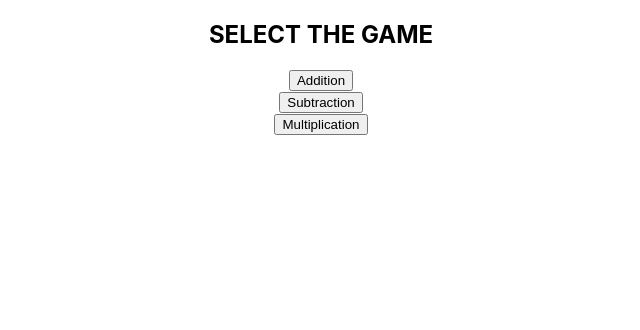
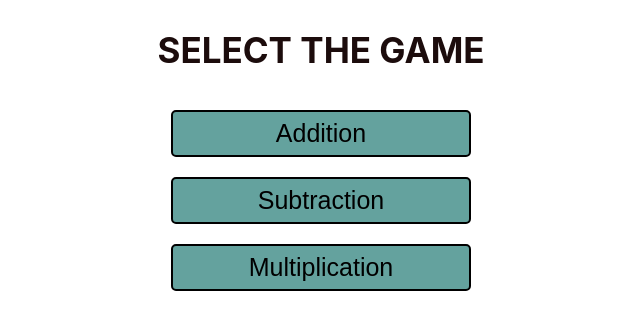
Before and after one commit to Majid985/React-Js, a React (Create React App) app: page / in a window 1280 px wide. Shown: the top 330 px of the page, without its empty margins (319-959 px from the left). Built offline with nearby package versions, Linux system fonts and the light colour scheme.

Commit message:
Update App.css

```diff
--- a/src/App.css
+++ b/src/App.css
@@ -1,17 +1,11 @@
 .App {
   text-align: center;
+  color: rgb(28, 12, 12);
+}
+h2{
+  font-size: 35px;
 }
 
-.App-logo {
-  height: 40vmin;
-  pointer-events: none;
-}
-
-@media (prefers-reduced-motion: no-preference) {
-  .App-logo {
-    animation: App-logo-spin infinite 20s linear;
-  }
-}
 
 .App-header {
   background-color: #282c34;
@@ -36,3 +30,20 @@
     transform: rotate(360deg);
   }
 }
+
+.home-page-button{
+  align-self: center;
+  margin: 10px;
+  font-size: 25px;
+  width: 300px;
+  position: relative;
+  padding: 7px;
+  background-color: #64a29e;
+
+  border-radius: 5px;
+  border: 2px solid black;
+  -webkit-border-radius: 5px;
+  -moz-border-radius: 5px;
+  -ms-border-radius: 5px;
+  -o-border-radius: 5px;
+}
```
